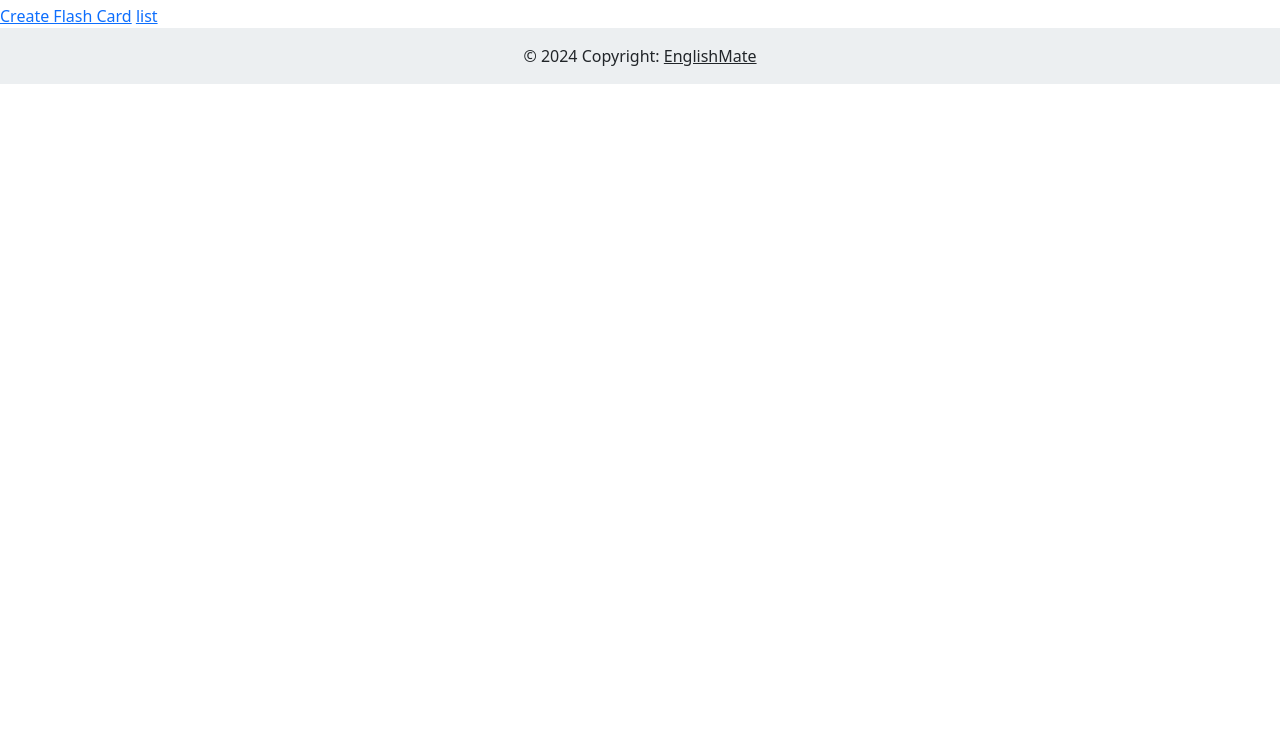
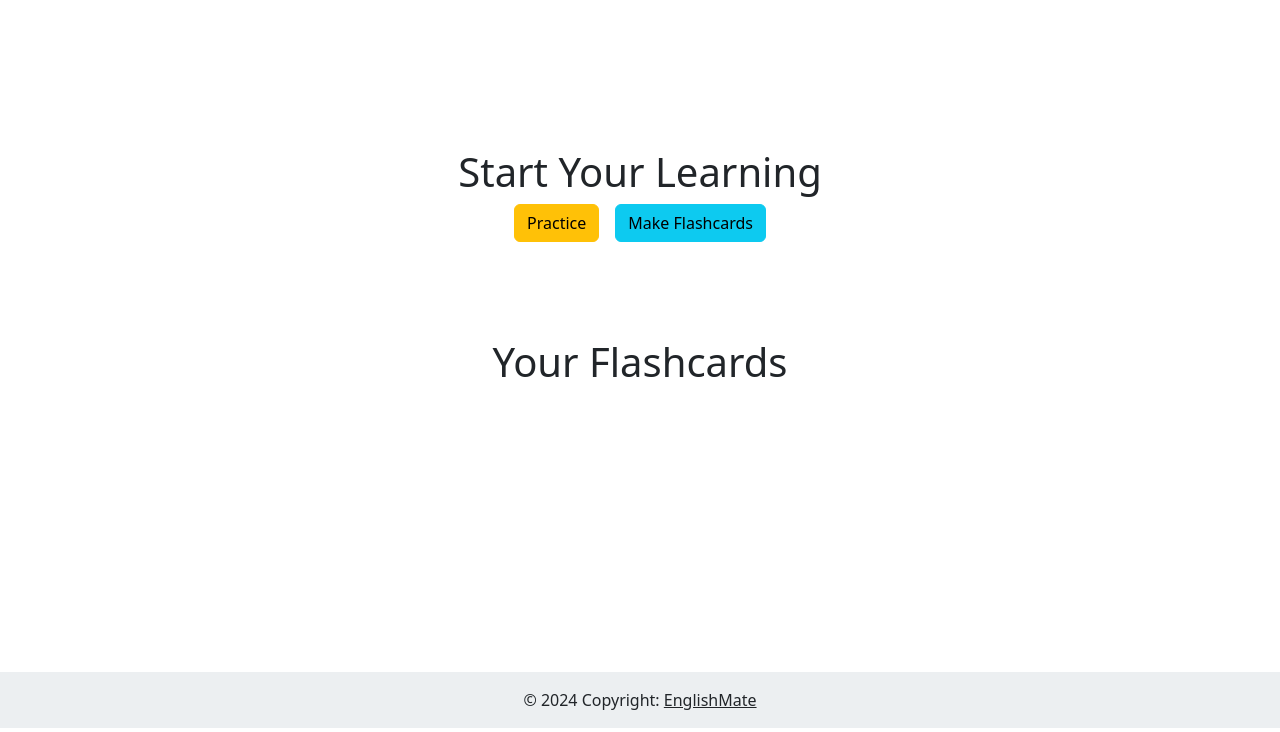
Before and after one commit to Daichi-11/EnglishMate, a Django app: page / in a window 1280 px wide. Shown: the part 68-800 px from the top of the page. Run offline with Django 4.2, Linux system fonts and the light colour scheme; the visitor is signed in with stand-in values (Sample User, id 1); data that the repository does not hold is empty; parts of the project's set-up code (start-up, migrations or seed data) failed here and were passed over; some libraries are stand-ins or nearby versions.

Commit message:
add: main page

```diff
--- a/englishmate/englishmate/settings.py
+++ b/englishmate/englishmate/settings.py
@@ -33,7 +33,8 @@ SECRET_KEY = env.str(
 DEBUG = env.bool("DEBUG", default=False)
 
 ALLOWED_HOSTS = ["englishmate.fly.dev", "localhost", "127.0.0.1"]
-CSRF_TRUSTED_ORIGINS = ["https://englishmate.fly.dev/"]
+CSRF_TRUSTED_ORIGINS = ["https://englishmate.fly.dev"]
+
 
 # Application definition
 
--- a/englishmate/flashcards/templates/flashcards/flashcard_confirm_delete.html
+++ b/englishmate/flashcards/templates/flashcards/flashcard_confirm_delete.html
@@ -2,6 +2,11 @@
 {% extends 'tops/base.html' %}
 
 {% block content %}
+<br><br><br><br><br><br><br><br>
+<section class="my-4" style="height: 500px;">
+
+
+</section>
   <h2>Are you sure you want to delete "{{ flashcard.front_definition }}"?</h2>
   <form method="post">
     {% csrf_token %}
--- a/englishmate/flashcards/templates/flashcards/flashcard_detail.html
+++ b/englishmate/flashcards/templates/flashcards/flashcard_detail.html
@@ -2,6 +2,11 @@
 {% extends 'tops/base.html' %}
 
 {% block content %}
+<br><br><br><br><br><br><br><br>
+<section class="my-4" style="height: 500px;">
+
+
+</section>
   <h2>{{ flashcard.front_definition }}</h2>
   <div id="flashcard" class="card">
     <div class="front">
--- a/englishmate/flashcards/templates/flashcards/flashcard_form.html
+++ b/englishmate/flashcards/templates/flashcards/flashcard_form.html
@@ -2,6 +2,11 @@
 {% extends 'tops/base.html' %}
 
 {% block content %}
+<br><br><br><br><br><br><br><br>
+<section class="my-4" style="height: 500px;">
+
+
+</section>
   <h2>{% if form.instance.pk %}Edit{% else %}Create{% endif %} Flash Card</h2>
   <form method="post" enctype="multipart/form-data">
     {% csrf_token %}
--- a/englishmate/flashcards/templates/flashcards/flashcard_list.html
+++ b/englishmate/flashcards/templates/flashcards/flashcard_list.html
@@ -1,7 +1,8 @@
-<!-- templates/flashcards/flashcard_list.html -->
 {% extends 'tops/base.html' %}
 
 {% block content %}
+<br><br><br><br><br><br><br><br>
+<section class="my-4" style="height: 500px;">
   <h2>Flash Cards</h2>
   <ul>
     {% for flashcard in flashcards %}
@@ -9,4 +10,7 @@
     {% endfor %}
   </ul>
   <a href="{% url 'flashcard_create' %}">Add Flash Card</a>
+
+</section>
+
 {% endblock %}
--- a/englishmate/tops/templates/tops/home.html
+++ b/englishmate/tops/templates/tops/home.html
@@ -4,15 +4,37 @@
 <link rel="stylesheet" type="text/css" href="{% static 'styles/top.css' %}">
 
 {% if user.is_authenticated %}
-<br><br><br>
+<br><br><br><br><br><br><br><br>
+<section class="my-4" style="height: 500px;">
+  <h1 class="text-center">Start Your Learning</h1>
 
+  <div class="d-flex justify-content-center">
+    <a href="" class="btn btn-warning me-3">Practice</a>
+    <a href="{% url 'flashcard_create' %}" class="btn btn-info">Make Flashcards</a>
+  </div>
+  <br><br><br><br>
 
-<!-- templates/flashcards/flashcard_list.html -->
-<a href="{% url 'flashcard_create' %}">Create Flash Card</a>
-<!-- templates/flashcards/flashcard_confirm_delete.html -->
-<a href="{% url 'flashcard_list' %}">list</a>
+  <h1 class="text-center">Your Flashcards</h1>
 
+<di class="d-flex justify-content-center">
+  {% for flashcard in flashcards %}
+  <div class="card mb-3 me-3" style="max-width: 540px;">
+    <div class="row g-0">
+      <div class="col-md-4">
+        <img src="{% static 'img/top.png' %}" class="img-fluid rounded-start" alt="...">
+      </div>
+      <div class="col-md-8">
+        <div class="card-body">
+          <h5 class="card-title">{{ flashcard.back_word }}</h5>
+          <p class="card-text"><a href="#">{{ flashcard.front_definition }}</a></p>
+        </div>
+      </div>
+    </div>
+  </div>
+  {% endfor %}
+</div>
 
+</section>
 
 
 
--- a/englishmate/tops/views.py
+++ b/englishmate/tops/views.py
@@ -1,6 +1,7 @@
 from django.shortcuts import render, get_object_or_404
-
+from flashcards.models import FlashCard
 
 # Create your views here.
 def home(request):
-  return render(request, 'tops/home.html')
+  flashcards = FlashCard.objects.all()
+  return render(request, 'tops/home.html', {'flashcards': flashcards})
```
